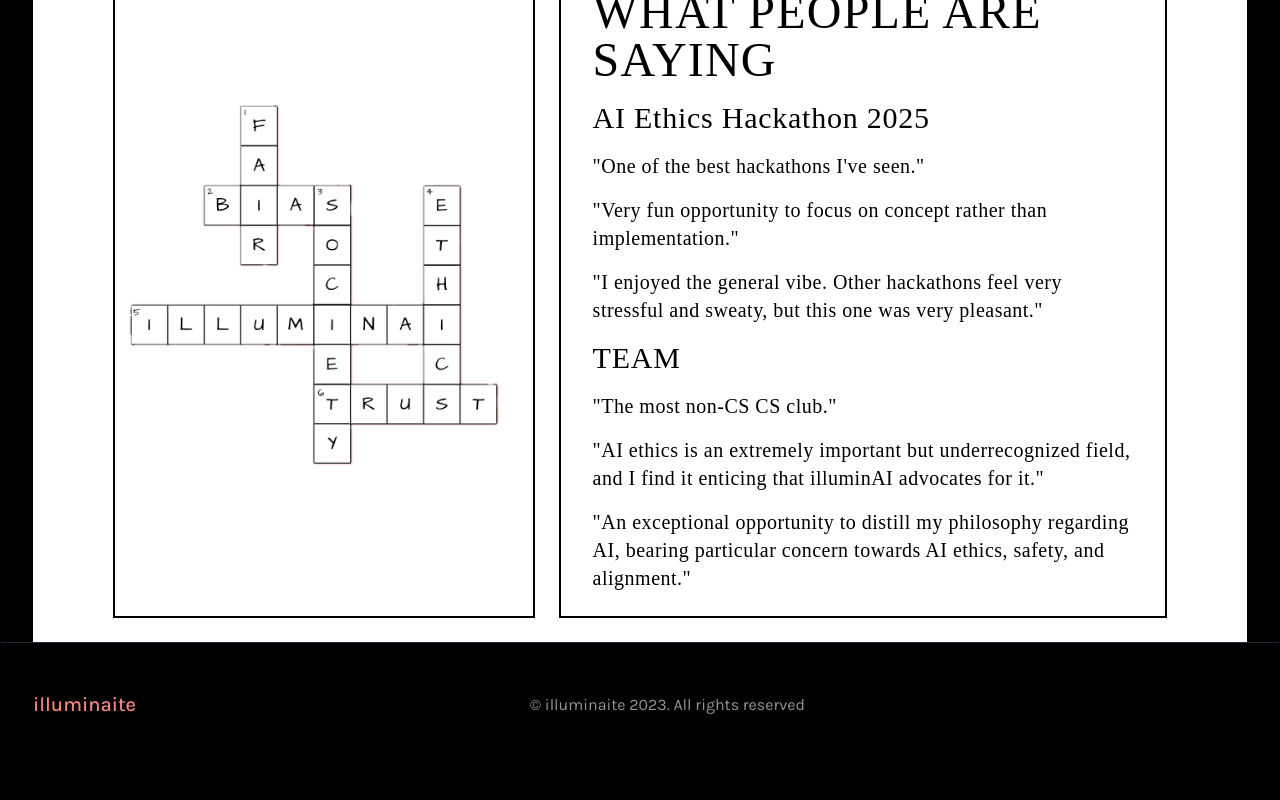
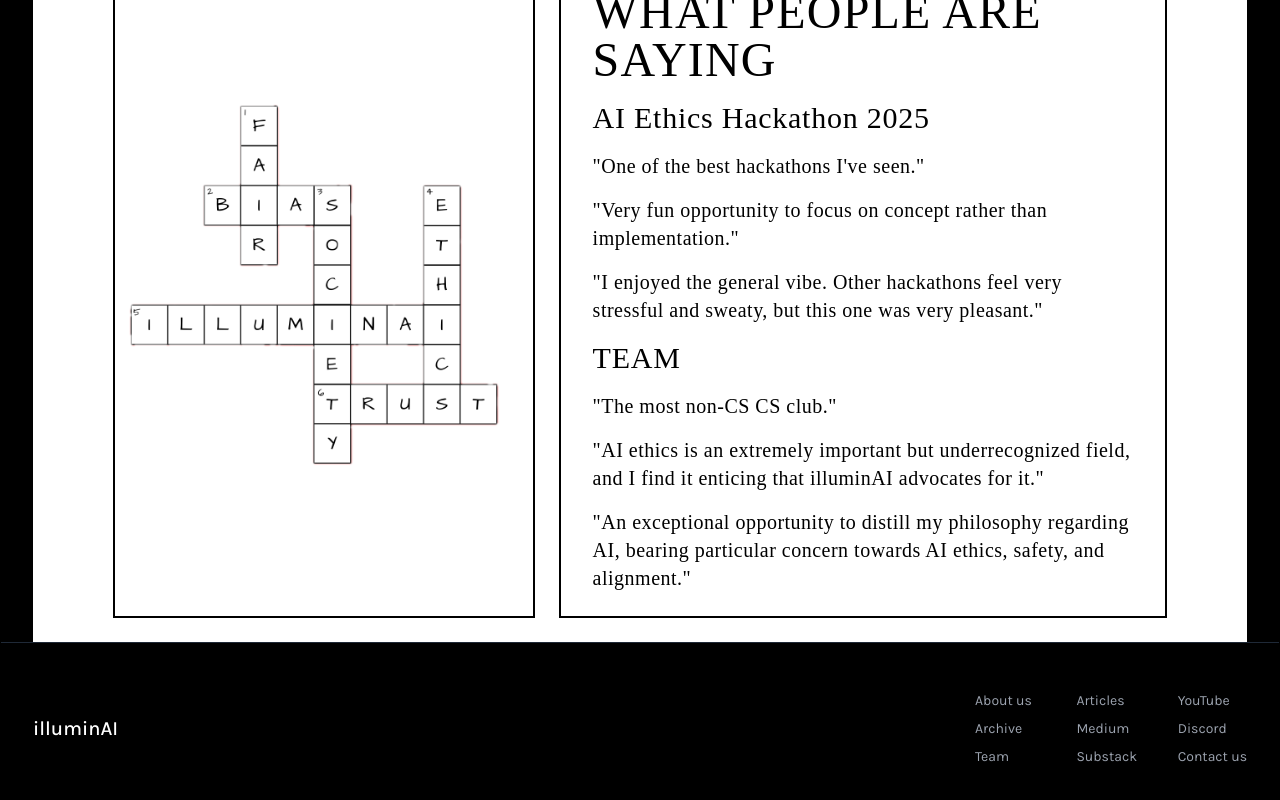
Before and after one commit to illuminaite/illuminaite.github.io, a Next.js app: page / in a window 1280 px wide. Shown: the part 2148-2948 px from the top of the page. Before the commit the page ends 2916 px from the top, so only its background shows below. Built offline with nearby package versions, Linux system fonts and the light colour scheme; some icons are missing; a web font is replaced by a local one.

Commit message:
finish footer

```diff
--- a/components/Footer.tsx
+++ b/components/Footer.tsx
@@ -8,40 +8,55 @@ export default function Footer() {
           <div className="mb-8 md:mb-0">
             <Link
               href="/"
-              className="gradient-text text-xl font-medium cursor-pointer no-underline"
+              className="flex justify-center text-white text-xl font-medium cursor-pointer no-underline"
             >
-              illuminaite
+              illuminAI
             </Link>
-          </div>
-
-          <p className="text-primary-light/60 text-center mb-8 md:mb-0">
-            © illuminaite 2023. All rights reserved
-          </p>
-
           <div className="flex space-x-6">
+            <a
+              href="https://www.linkedin.com/company/illuminaite-academy/"
+              target="_blank"
+              rel="noopener noreferrer"
+              className="text-gray-400 hover:text-white transition-colors duration-300 text-2xl"
+            >
+              <i className="fab fa-linkedin"></i>
+            </a>
+            <a
+              href="https://www.youtube.com/@illuminaiteacademy"
+              target="_blank"
+              rel="noopener noreferrer"
+              className="text-gray-400 hover:text-white transition-colors duration-300 text-2xl"
+            >
+              <i className="fab fa-youtube"></i>
+            </a>
             <a
               href="https://www.instagram.com/illuminaiteacademy/"
               target="_blank"
               rel="noopener noreferrer"
-              className="text-primary-light hover:text-primary-coral transition-colors duration-300 text-2xl"
+              className="text-gray-400 hover:text-white transition-colors duration-300 text-2xl"
             >
               <i className="fab fa-instagram"></i>
             </a>
-            <Link
-              href="/construction"
-              className="text-primary-light hover:text-primary-coral transition-colors duration-300 text-2xl"
-            >
-              <i className="fab fa-youtube"></i>
-            </Link>
-            <a
-              href="https://www.linkedin.com/company/70560686"
-              target="_blank"
-              rel="noopener noreferrer"
-              className="text-primary-light hover:text-primary-coral transition-colors duration-300 text-2xl"
-            >
-              <i className="fab fa-linkedin"></i>
-            </a>
           </div>
+          </div>
+
+          <nav className="grid grid-cols-3 gap-x-8 gap-y-2 text-center md:text-left">
+            <div className="flex flex-col gap-2">
+              <Link href="/about" className="text-gray-400 hover:text-white transition-colors duration-300 no-underline text-sm">About us</Link>
+              <Link href="/construction" className="text-gray-400 hover:text-white transition-colors duration-300 no-underline text-sm">Archive</Link>
+              <Link href="/team" className="text-gray-400 hover:text-white transition-colors duration-300 no-underline text-sm">Team</Link>
+            </div>
+            <div className="flex flex-col gap-2">
+              <Link href="/blogs" className="text-gray-400 hover:text-white transition-colors duration-300 no-underline text-sm">Articles</Link>
+              <a href="https://medium.com/@illuminaiteacademy" target="_blank" rel="noopener noreferrer" className="text-gray-400 hover:text-white transition-colors duration-300 no-underline text-sm">Medium</a>
+              <a href="https://substack.com/@illuminai" target="_blank" rel="noopener noreferrer" className="text-gray-400 hover:text-white transition-colors duration-300 no-underline text-sm">Substack</a>
+            </div>
+            <div className="flex flex-col gap-2">
+              <a href="https://www.youtube.com/@illuminaiteacademy" target="_blank" rel="noopener noreferrer" className="text-gray-400 hover:text-white transition-colors duration-300 no-underline text-sm">YouTube</a>
+              <a href="https://discord.gg/8wUPFq2MVc" target="_blank" rel="noopener noreferrer" className="text-gray-400 hover:text-white transition-colors duration-300 no-underline text-sm">Discord</a>
+              <a href="mailto:illuminaiteacademy@gmail.com" target="_blank" rel="noopener noreferrer" className="text-gray-400 hover:text-white transition-colors duration-300 no-underline text-sm">Contact us</a>
+            </div>
+          </nav>
         </div>
       </div>
     </div>
```
